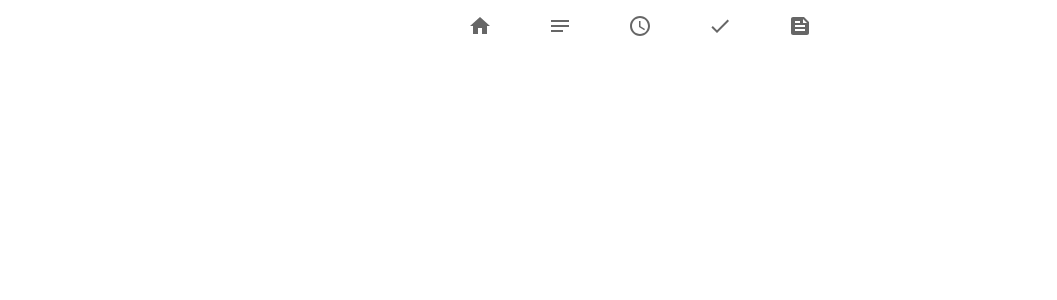
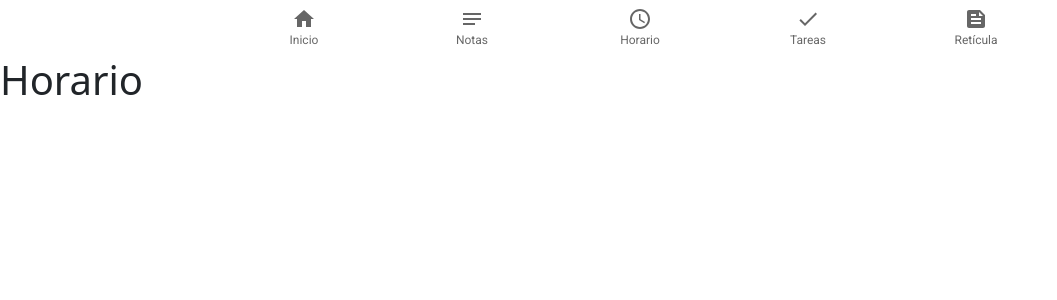
Before and after one commit to morning-g/kittenbook-frontend, a React (Create React App) app: page /horario in a window 1280 px wide. Shown: the top 300 px of the page, without its empty margins (0-1057 px from the left). Built offline with nearby package versions, Linux system fonts and the light colour scheme.

Commit message:
Correct navigation

```diff
--- a/src/App.js
+++ b/src/App.js
@@ -18,9 +18,8 @@ function App() {
   return (
     <div className="App">
       <BrowserRouter>
-
+        <Navigation />
         <Switch>
-          <Navigation />
           <Route exact path="/" component={Inicio} />
           <Route exact path="/notas" component={Notas} />
           <Route exact path="/horario" component={Horario} />
--- a/src/components/Navegacion.js
+++ b/src/components/Navegacion.js
@@ -6,32 +6,19 @@ import ScheduleIcon from "@mui/icons-material/Schedule";
 import CheckIcon from "@mui/icons-material/Check";
 import FeedIcon from "@mui/icons-material/Feed";
 import React from "react";
-import Horario from "./Horario";
-import Notas from "./Notas";
-import Tareas from "./Tareas";
-import Reticula from "./Reticula";
-import Inicio from "./Inicio";
-import { NavLink } from "react-router-dom";
+import { Link } from "react-router-dom";
 
 export default class Navigation extends React.Component {
   render() {
     return (
-      <BottomNavigation showLabels={true}>
-        <NavLink to="/" activeClassName="selected">
-          <BottomNavigationAction label="Inicio" icon={<HomeIcon />} />
-        </NavLink>
-        <NavLink to="/notas" activeClassName="selected">
-          <BottomNavigationAction label="Notas" icon={<NotesIcon />} />
-        </NavLink>
-        <NavLink to="/horario" activeClassName="selected">
-          <BottomNavigationAction label="Horario" icon={<ScheduleIcon />} />
-        </NavLink>
-        <NavLink to="/tareas" activeClassName="selected">
-          <BottomNavigationAction label="Tareas" icon={<CheckIcon />} />
-        </NavLink>
-        <NavLink to="/reticula" activeClassName="selected">
-          <BottomNavigationAction label="Retícula" icon={<FeedIcon />} />
-        </NavLink>
+      <BottomNavigation
+        showLabels
+      >
+        <BottomNavigationAction label="Inicio" icon={<HomeIcon />} value="/" component={Link} to="/" />
+        <BottomNavigationAction label="Notas" icon={<NotesIcon />} value="/notas" component={Link} to="/notas" />
+        <BottomNavigationAction label="Horario" icon={<ScheduleIcon />} value="/horario" component={Link} to="/horario" />
+        <BottomNavigationAction label="Tareas" icon={<CheckIcon />} value="/tareas" component={Link} to="/tareas" />
+        <BottomNavigationAction label="Retícula" icon={<FeedIcon />} value="/reticula" component={Link} to="/reticula" />
       </BottomNavigation>
     );
   }
```
